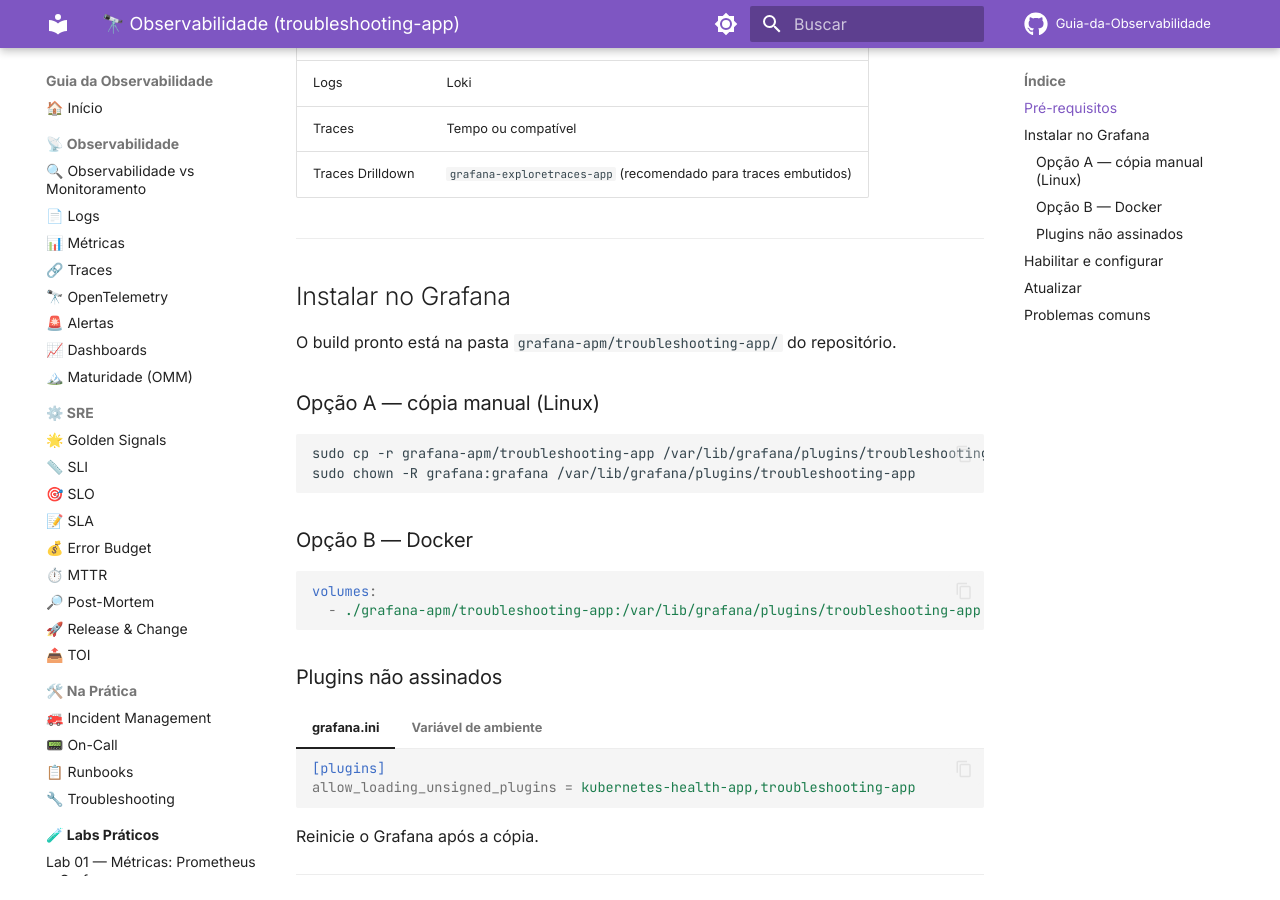
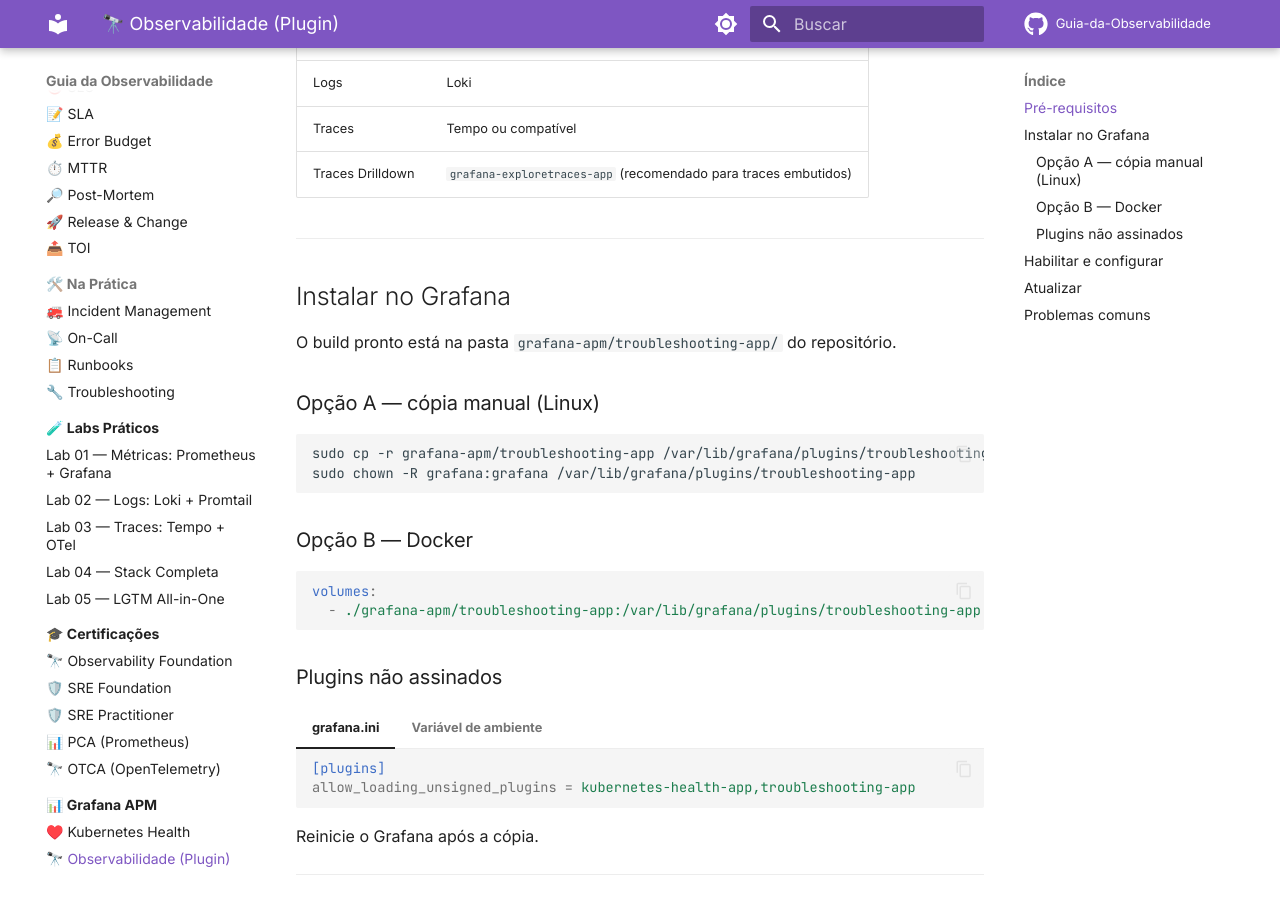
Before and after one commit to Brunyribeiro/Guia-da-Observabilidade, an MkDocs documentation site: the page built from docs/GrafanaAPM/troubleshooting-app.md, in a window 1280 px wide and 900 px high, scrolled down 507 px. Built offline with MkDocs 1.6.1 and Material for MkDocs 9.7.7, drawn with Linux system fonts in a browser that asks for light colours; comment, search, counter and statistics services are not loaded.

Commit message:
fix: adicionar GrafanaAPM ao nav, remover --strict, corrigir link da imagem

```diff
--- a/mkdocs.yml
+++ b/mkdocs.yml
@@ -1,7 +1,6 @@
 site_name: Guia da Observabilidade
 site_description: Roteiro de estudos sobre Observabilidade e SRE
 site_author: Bruny
-# ⚠️ Ajuste as URLs abaixo com seu username real do GitHub
 site_url: https://brunyribeiro.github.io/Guia-da-Observabilidade/
 
 repo_name: Guia-da-Observabilidade
@@ -82,7 +81,7 @@
     - 📤 TOI: SRE/TOI.md
   - 🛠️ Na Prática:
     - 🚒 Incident Management: SRE/IncidentManagement.md
-    - 📟 On-Call: SRE/OnCall.md
+    - 📡 On-Call: SRE/OnCall.md
     - 📋 Runbooks: SRE/Runbooks.md
     - 🔧 Troubleshooting: troubleshooting.md
   - 🧪 Labs Práticos:
@@ -99,6 +98,10 @@
     - 🛡️ SRE Practitioner: Certificacoes/SREPractitioner.md
     - 📊 PCA (Prometheus): Certificacoes/PCA.md
     - 🔭 OTCA (OpenTelemetry): Certificacoes/OTCA.md
+  - 📊 Grafana APM:
+    - 📊 Visão Geral: GrafanaAPM/index.md
+    - ♥️ Kubernetes Health: GrafanaAPM/kubernetes-health-app.md
+    - 🔭 Observabilidade (Plugin): GrafanaAPM/troubleshooting-app.md
 
 extra:
   social:
```
Also changed, not shown: docs/GrafanaAPM/index.md (+1 -1 lines), 1 other file.
